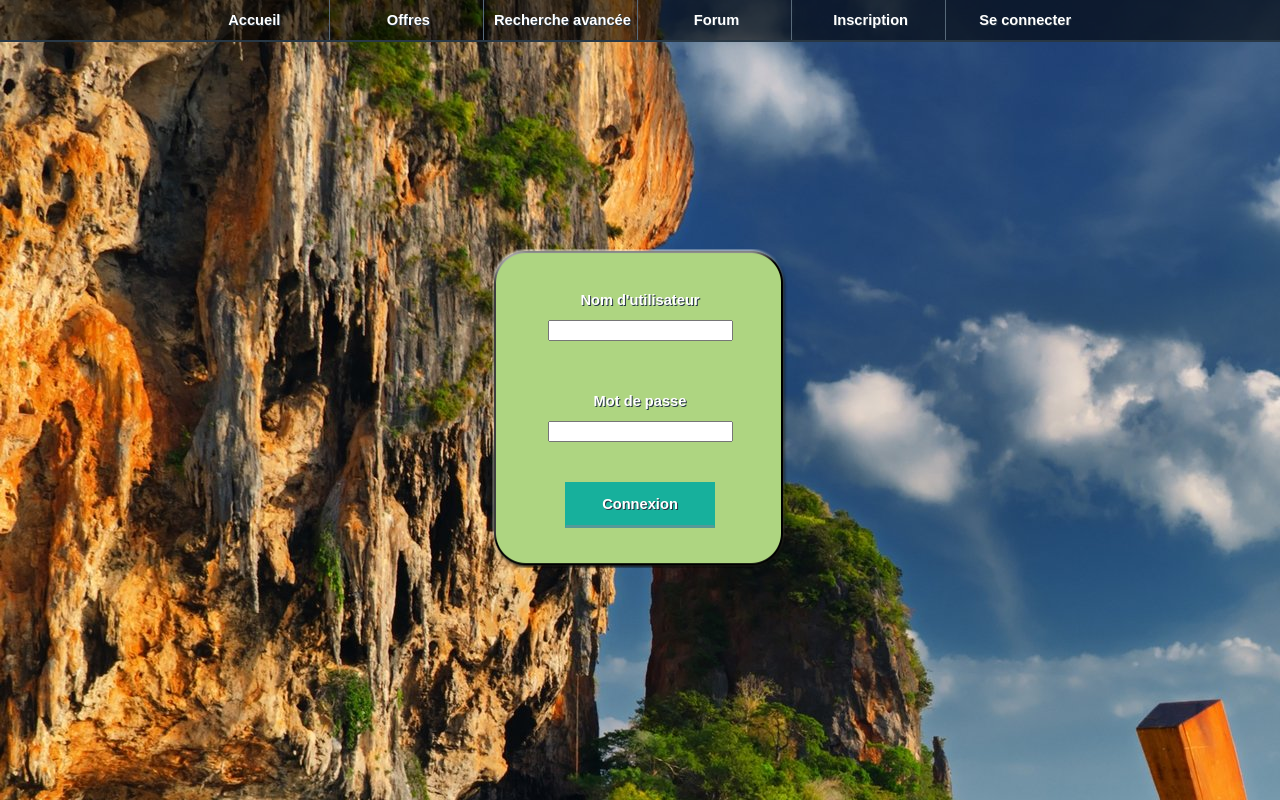
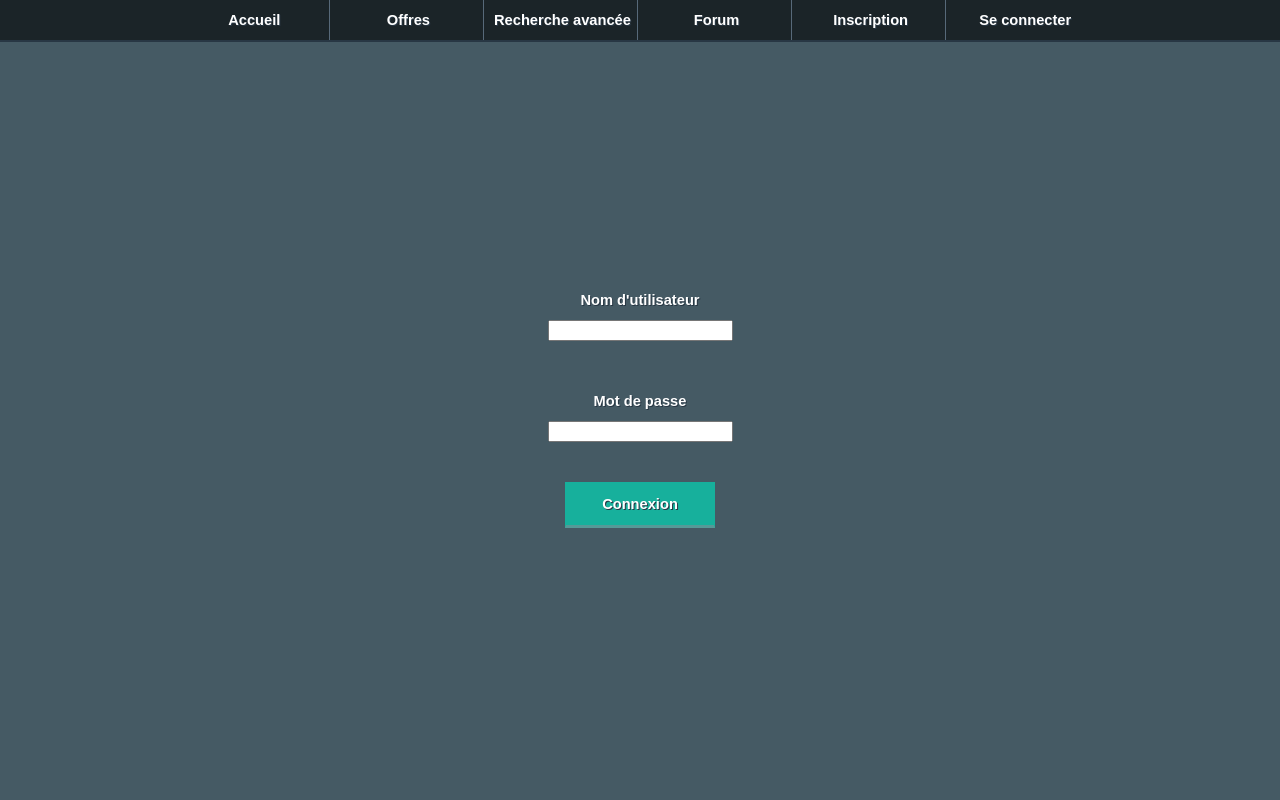
Before and after one commit to stephanedhml/APP-Welchome, a PHP site: page /APP-Welchome/connexion.php in a window 1280 px wide. Run offline with PHP 8.4, Linux system fonts and the light colour scheme; some libraries are stand-ins or nearby versions; some web fonts are replaced.

Commit message:
Fond du formulaire de connexion et image de fond "cachés" par mise en commentaire (temporaire !)

```diff
--- a/menu_responsivet/style_connexion.css
+++ b/menu_responsivet/style_connexion.css
@@ -37,7 +37,7 @@
     font-size: 11pt;
     font-family: 'PT Sans', Arial, sans-serif;
     font-weight: bold;
-    background-image: url('fond_form_connex.png');
+    /* background-image: url('fond_form_connex.png'); */
     background-repeat: no-repeat;
     background-position: 50% 190%;
     margin-top: 200px;
@@ -69,7 +69,7 @@
 }
 
 .wall {
-    background-image: url('wall3.jpg');
+    /* background-image: url('wall3.jpg'); */
 }
 
 @media only screen and (max-width : 1400px) {
```
